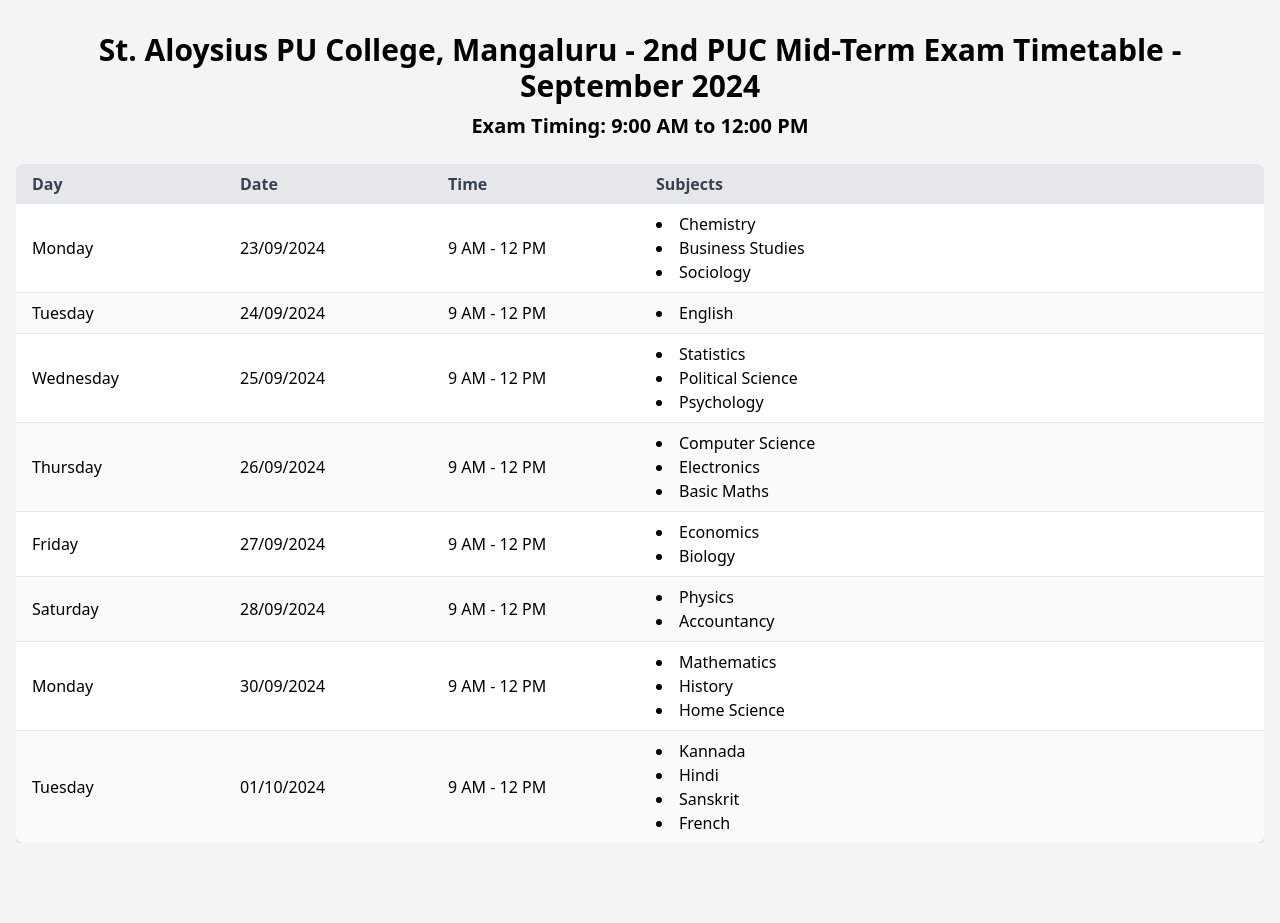
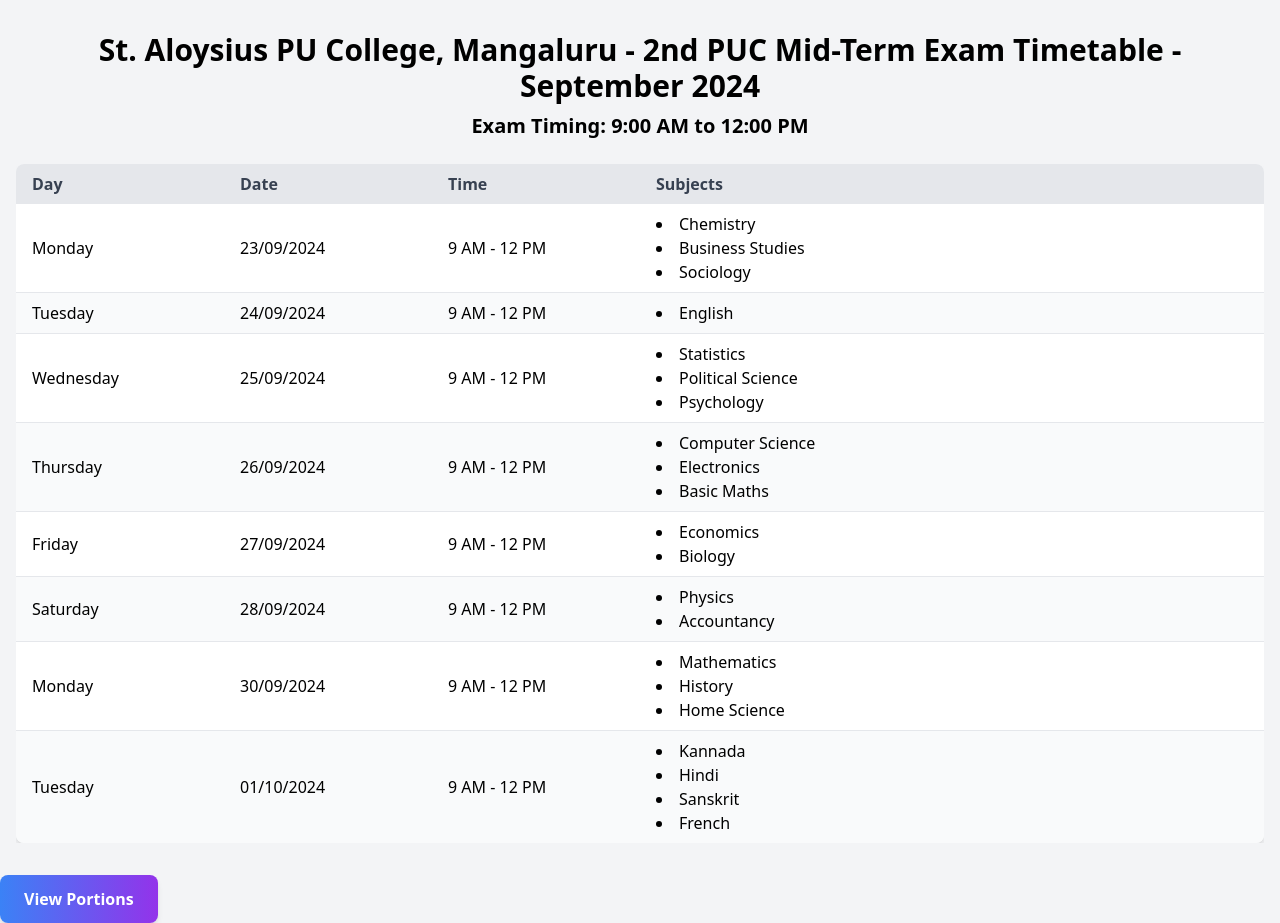
Before and after one commit to man00e/puc-time-table, a plain HTML site: page index.html in a window 1280 px wide. Before the commit the page ends 875 px from the top, so only its background shows below. Drawn offline with nearby package versions, Linux system fonts and the light colour scheme.

Commit message:
Update and rename 1class-test.htm to index.html

```diff
--- a/1class-test.htm
+++ b/index.html
@@ -120,5 +120,8 @@
             </table>
         </div>
     </div>
+    <a href="/portions.html" class="inline-block px-6 py-3 bg-gradient-to-r from-blue-500 to-purple-600 text-white font-semibold rounded-lg shadow-md hover:from-purple-600 hover:to-blue-500 transition duration-300 ease-in-out transform hover:scale-105 focus:outline-none focus:ring-4 focus:ring-blue-300">
+  View Portions
+    </a>
 </body>
 </html>
```
